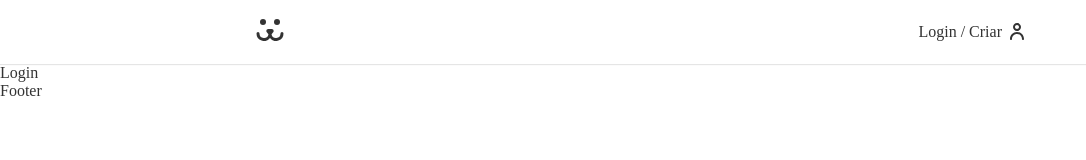
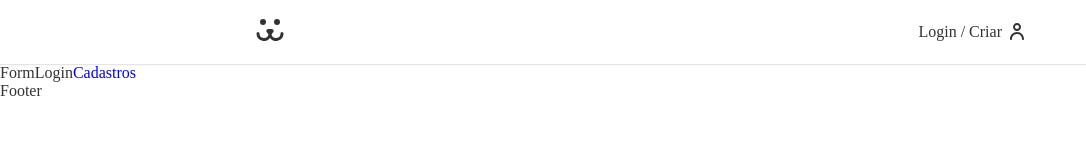
Before and after one commit to sidyjw/dogs, a React (Create React App) app: page /login in a window 1280 px wide. Shown: the top 160 px of the page, without its empty margins (0-1086 px from the left). Built offline with nearby package versions, Linux system fonts and the light colour scheme.

Commit message:
Formulário para login/cadastro e resetar/recuperar senha

```diff
--- a/src/App.tsx
+++ b/src/App.tsx
@@ -14,7 +14,7 @@ const App = () => {
         <Header />
         <Routes>
           <Route path="/" element={<Home />} />
-          <Route path="/login" element={<Login />} />
+          <Route path="/login/*" element={<Login />} />
         </Routes>
         <Footer />
       </BrowserRouter>
--- /dev/null
+++ b/src/containers/LoginCreate/index.tsx
@@ -0,0 +1,5 @@
+function LoginCreate() {
+  return <div>CreateForm</div>;
+}
+
+export default LoginCreate;
--- /dev/null
+++ b/src/containers/LoginForm/index.tsx
@@ -0,0 +1,12 @@
+import { Link } from "react-router-dom";
+
+function LoginForm() {
+  return (
+    <div>
+      FormLogin
+      <Link to="/login/criar">Cadastros</Link>
+    </div>
+  );
+}
+
+export default LoginForm;
--- /dev/null
+++ b/src/containers/LoginPasswordLost/index.tsx
@@ -0,0 +1,7 @@
+import React from "react";
+
+function LoginPasswordLost() {
+  return <div>LoginPasswordLost</div>;
+}
+
+export default LoginPasswordLost;
--- /dev/null
+++ b/src/containers/LoginPasswordReset/index.tsx
@@ -0,0 +1,5 @@
+function LoginPasswordReset() {
+  return <div>LoginPasswordReset</div>;
+}
+
+export default LoginPasswordReset;
--- a/src/pages/Login/index.tsx
+++ b/src/pages/Login/index.tsx
@@ -1,5 +1,21 @@
+import LoginCreate from "containers/LoginCreate";
+import LoginForm from "containers/LoginForm";
+import LoginPasswordLost from "containers/LoginPasswordLost";
+import LoginPasswordReset from "containers/LoginPasswordReset";
+import React from "react";
+import { Route, Routes } from "react-router-dom";
+
 function Login() {
-  return <div>Login</div>;
+  return (
+    <div>
+      <Routes>
+        <Route path="/" element={<LoginForm />} />
+        <Route path="criar" element={<LoginCreate />} />
+        <Route path="perdeu" element={<LoginPasswordLost />} />
+        <Route path="resetar" element={<LoginPasswordReset />} />
+      </Routes>
+    </div>
+  );
 }
 
 export default Login;
```
